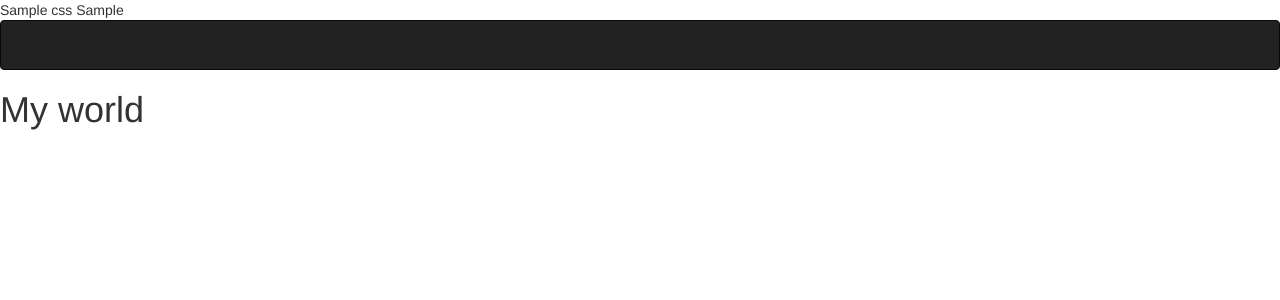
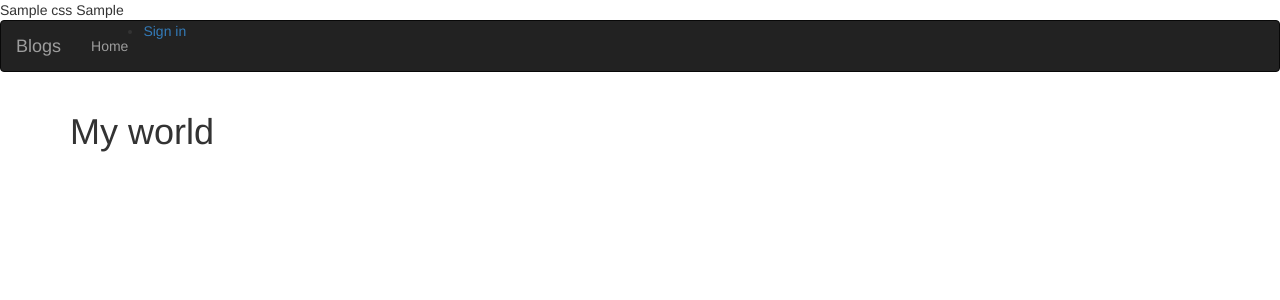
Before and after one commit to johnstat101/my-blogsite, a Python web app: template app/templates/index.html in a window 1280 px wide. Shown: the top 300 px of the page. Run offline with Jinja, Linux system fonts and the light colour scheme; the template is opened without the code that fills it: most values are stand-ins (such as "Sample title", 1, 10 or a date in 2020); some libraries are stand-ins or nearby versions.

Commit message:
add list on navbar

```diff
--- a/app/main/views.py
+++ b/app/main/views.py
@@ -3,4 +3,5 @@ from . import main
 
 @main.route('/')
 def index():
-    return render_template('index.html')
+    title = 'BlogSite'
+    return render_template('index.html', title = title)
--- a/app/templates/index.html
+++ b/app/templates/index.html
@@ -2,8 +2,10 @@
 
 <!-- edit block content -->
 {% block content%}
+<div class="container">
 
-<h1>My world</h1>
+    <h1>My world</h1>
 
+</div>
 <!-- endblock -->
 {% endblock %}
--- a/app/templates/navbar.html
+++ b/app/templates/navbar.html
@@ -2,8 +2,26 @@
     <div class="container-fluid">
         <div class="navbar-header">
             <button type="button" class="navbar-toggle" data-toggle="collapse" data-target=".navbar-collapse">
+                <span class="sr-only">Toggle navigation</span>
+                <span class="icon-bar"></span>
+                <span class="icon-bar"></span>
+                <span class="icon-bar"></span>
+            </button>
+            <a class="navbar-brand" href="/">Blogs</a>
+        </div>
+        <div class="navbar-collapse collapse">
+            <ul class="nav navbar-nav">
+                <li><a href="/">Home</a></li>
+            </ul>
+            <ul>
+                {% if current_user.is_authenticated %}
+                <li><a href="{{url_for('main.profile',uname=current_user.username)}}">Profile</a></li>
+                <li><a href="{{url_for('auth.logout')}}">Sign out</a></li>
+                {% else %}
+                <li><a href="{{url_for('auth.login')}}">Sign in</a></li>
+                {%endif%}
+            </ul>
 
-            </button>
         </div>
     </div>
 </div>
--- a/config.py
+++ b/config.py
@@ -11,11 +11,12 @@ class config:
 
 class ProdConfig(config):
     '''Production Configuration'''
-    pass
+    DEBUG = True
 
 
 class TestConfig(Config):
     '''Test config'''
+    DEBUG = True
 
 
 class DevConfig(Config):
```
